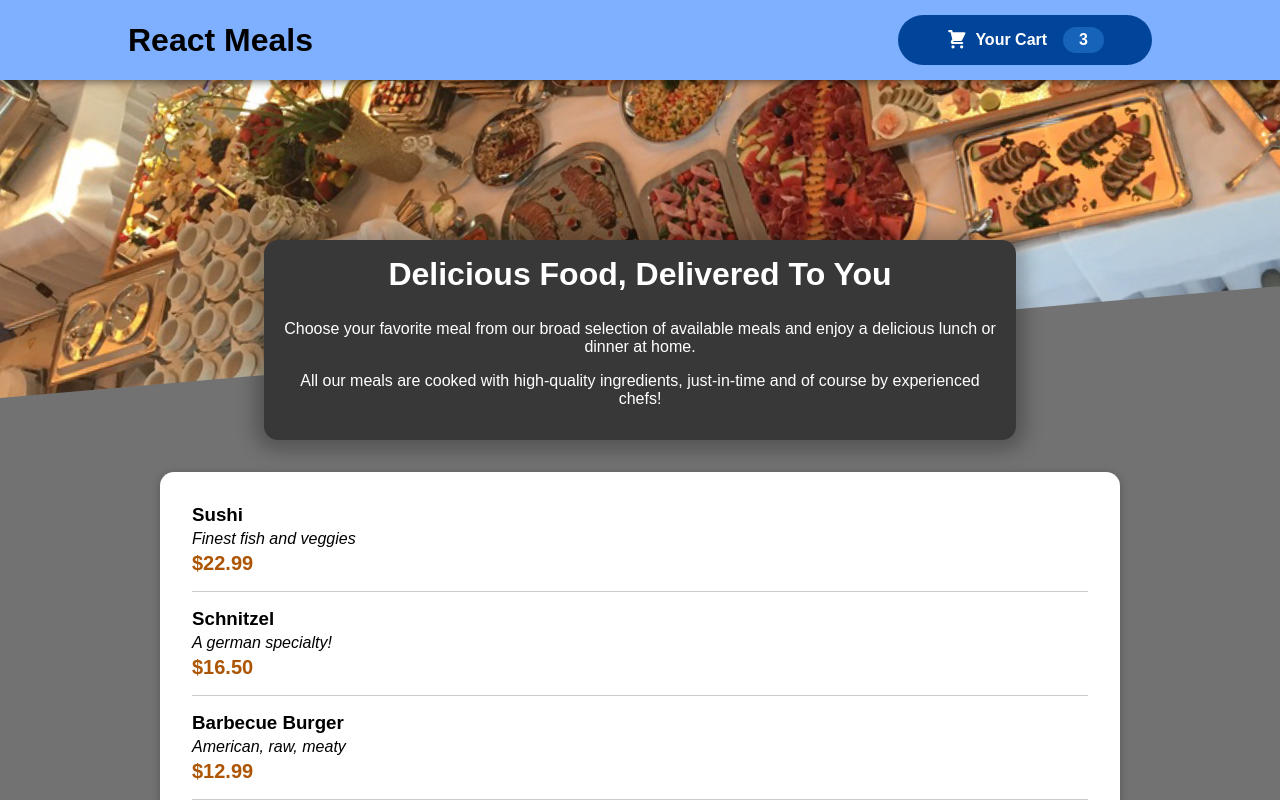
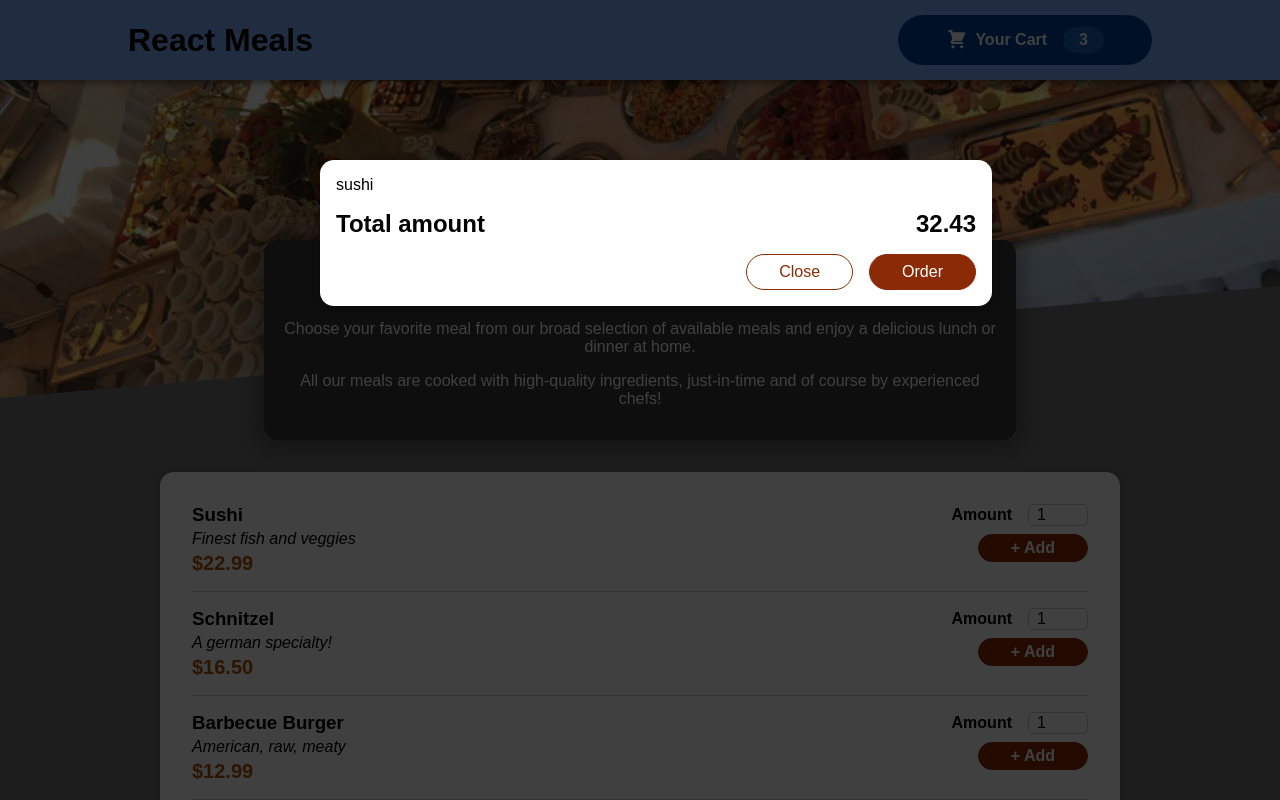
Before and after one commit to baranero/food-order-app, a React (Create React App) app: page / in a window 1280 px wide. Shown: the top 800 px of the page. Built offline with nearby package versions, Linux system fonts and the light colour scheme.

Commit message:
app basics for further develop

```diff
--- a/public/index.html
+++ b/public/index.html
@@ -28,6 +28,7 @@
   </head>
   <body>
     <noscript>You need to enable JavaScript to run this app.</noscript>
+    <div id="overlays"></div>
     <div id="root"></div>
     <!--
       This HTML file is a template.
--- a/src/App.js
+++ b/src/App.js
@@ -1,10 +1,15 @@
-import React from "react";
+import React, { useState } from "react";
 import Header from "./components/Layout/Header";
 import Meals from "./components/Meals/Meals";
+import Cart from "./components/Cart/Cart";
 
 function App() {
+
+  const [cartIsShown, setCartIsShown] = useState(false)
+
   return (
     <React.Fragment>
+      <Cart />
       <Header/>
       <main>
         <Meals/>
--- /dev/null
+++ b/src/components/Cart/Cart.js
@@ -0,0 +1,22 @@
+import Modal from "../UI/Modal"
+import classes from "./Cart.module.css"
+
+const Cart = (props) => {
+  const cartItems = <ul className={classes['cart-items']}>{[{id: 'c1', name: 'sushi', amount: 2, price: 12.99}
+    ].map((item) => <li>{item.name}</li>)}</ul>
+  return (
+    <Modal>
+      {cartItems}
+      <div className={classes.total}>
+        <span>Total amount</span>
+        <span>32.43</span>
+      </div>
+      <div className={classes.actions}>
+        <button className={classes['button--alt']}>Close</button>
+        <button className={classes.button}>Order</button>
+      </div>
+    </Modal>
+  )
+}
+
+export default Cart
--- /dev/null
+++ b/src/components/Cart/Cart.module.css
@@ -0,0 +1,46 @@
+.cart-items {
+  list-style: none;
+  margin: 0;
+  padding: 0;
+  max-height: 20rem;
+  overflow: auto;
+}
+
+.total {
+  display: flex;
+  justify-content: space-between;
+  align-items: center;
+  font-weight: bold;
+  font-size: 1.5rem;
+  margin: 1rem 0;
+}
+
+.actions {
+  text-align: right;
+}
+
+.actions button {
+  font: inherit;
+  cursor: pointer;
+  background-color: transparent;
+  border: 1px solid #8a2b06;
+  padding: 0.5rem 2rem;
+  border-radius: 25px;
+  margin-left: 1rem;
+}
+
+.actions button:hover,
+.actions button:active {
+  background-color: #5a1a01;
+  border-color: #5a1a01;
+  color: white;
+}
+
+.actions .button--alt {
+  color: #8a2b06;
+}
+
+.actions .button {
+  background-color: #8a2b06;
+  color: white;
+}
--- a/src/components/Meals/AvailableMeals.js
+++ b/src/components/Meals/AvailableMeals.js
@@ -33,6 +33,7 @@
 const AvailableMeals = (props) => {
   const mealsList = DUMMY_MEALS.map(meal =>
     <MealItem
+      id={meal.id}
       key={meal.id}
       name={meal.name}
       description={meal.description}
--- a/src/components/Meals/MealItem/MealItem.js
+++ b/src/components/Meals/MealItem/MealItem.js
@@ -1,4 +1,5 @@
 import classes from "./MealItem.module.css"
+import MealItemForm from "./MealItemForm"
 
 const MealItem = (props) => {
   const price = `$${props.price.toFixed(2)}`
@@ -9,7 +10,9 @@
         <div className={classes.description}>{props.description}</div>
         <div className={classes.price}>{price}</div>
       </div>
-      <div></div>
+      <div>
+        <MealItemForm id={props.id}/>
+      </div>
     </li>
   )
 }
--- /dev/null
+++ b/src/components/Meals/MealItem/MealItemForm.js
@@ -0,0 +1,20 @@
+import Input from "../../UI/Input"
+import classes from "./MealItemForm.module.css"
+
+const MealItemForm = (props) => {
+  return (
+    <form className={classes.form}>
+      <Input label="Amount" input={{
+        id: 'amount',
+        type: 'number',
+        min: '1',
+        max: '5',
+        step: '1',
+        defaultValue: '1'
+      }} />
+      <button>+ Add</button>
+    </form>
+  )
+}
+
+export default MealItemForm
--- /dev/null
+++ b/src/components/Meals/MealItem/MealItemForm.module.css
@@ -0,0 +1,20 @@
+.form {
+  text-align: right;
+}
+
+.form button {
+  font: inherit;
+  cursor: pointer;
+  background-color: #8a2b06;
+  border: 1px solid #8a2b06;
+  color: white;
+  padding: 0.25rem 2rem;
+  border-radius: 20px;
+  font-weight: bold;
+}
+
+.form button:hover,
+.form button:active {
+  background-color: #641e03;
+  border-color: #641e03;
+}
--- /dev/null
+++ b/src/components/UI/Input.js
@@ -0,0 +1,12 @@
+import classes from "./Input.module.css"
+
+const Input = (props) => {
+  return (
+    <div className={classes.input}>
+      <label htmlFor={props.input.id}>{props.label}</label>
+      <input {...props.input} />
+    </div>
+  )
+}
+
+export default Input
--- /dev/null
+++ b/src/components/UI/Input.module.css
@@ -0,0 +1,18 @@
+.input {
+  display: flex;
+  align-items: center;
+  margin-bottom: 0.5rem;
+}
+
+.input label {
+  font-weight: bold;
+  margin-right: 1rem;
+}
+
+.input input {
+  width: 3rem;
+  border-radius: 5px;
+  border: 1px solid #ccc;
+  font: inherit;
+  padding-left: 0.5rem;
+}
--- /dev/null
+++ b/src/components/UI/Modal.js
@@ -0,0 +1,32 @@
+import { Fragment } from "react"
+import { createPortal } from "react-dom"
+import classes from "./Modal.module.css"
+
+const Backdrop = (props) => {
+  return (
+    <div className={classes.backdrop}/>
+  )
+}
+
+
+const ModalOverlay = (props) => {
+  return (
+    <div className={classes.modal}>
+      <div className={classes.content}>{props.children}</div>
+    </div>
+
+  )
+}
+
+const portalElement = document.getElementById("overlays")
+
+const Modal = (props) => {
+  return (
+    <Fragment>
+      {createPortal(<Backdrop/>, portalElement)}
+      {createPortal(<ModalOverlay>{props.children}</ModalOverlay>, portalElement)}
+    </Fragment>
+  )
+}
+
+export default Modal
--- /dev/null
+++ b/src/components/UI/Modal.module.css
@@ -0,0 +1,40 @@
+.backdrop {
+  position: fixed;
+  top: 0;
+  left: 0;
+  width: 100%;
+  height: 100vh;
+  z-index: 20;
+  background-color: rgba(0, 0, 0, 0.75);
+}
+
+.modal {
+  position: fixed;
+  top: 20vh;
+  left: 5%;
+  width: 90%;
+  background-color: white;
+  padding: 1rem;
+  border-radius: 14px;
+  box-shadow: 0 2px 8px rgba(0, 0, 0, 0.25);
+  z-index: 30;
+  animation: slide-down 300ms ease-out forwards;
+}
+
+@media (min-width: 768px) {
+  .modal {
+    width: 40rem;
+    left: calc(50% - 20rem);
+  }
+}
+
+@keyframes slide-down {
+  from {
+    opacity: 0;
+    transform: translateY(-3rem);
+  }
+  to {
+    opacity: 1;
+    transform: translateY(0);
+  }
+}
```
